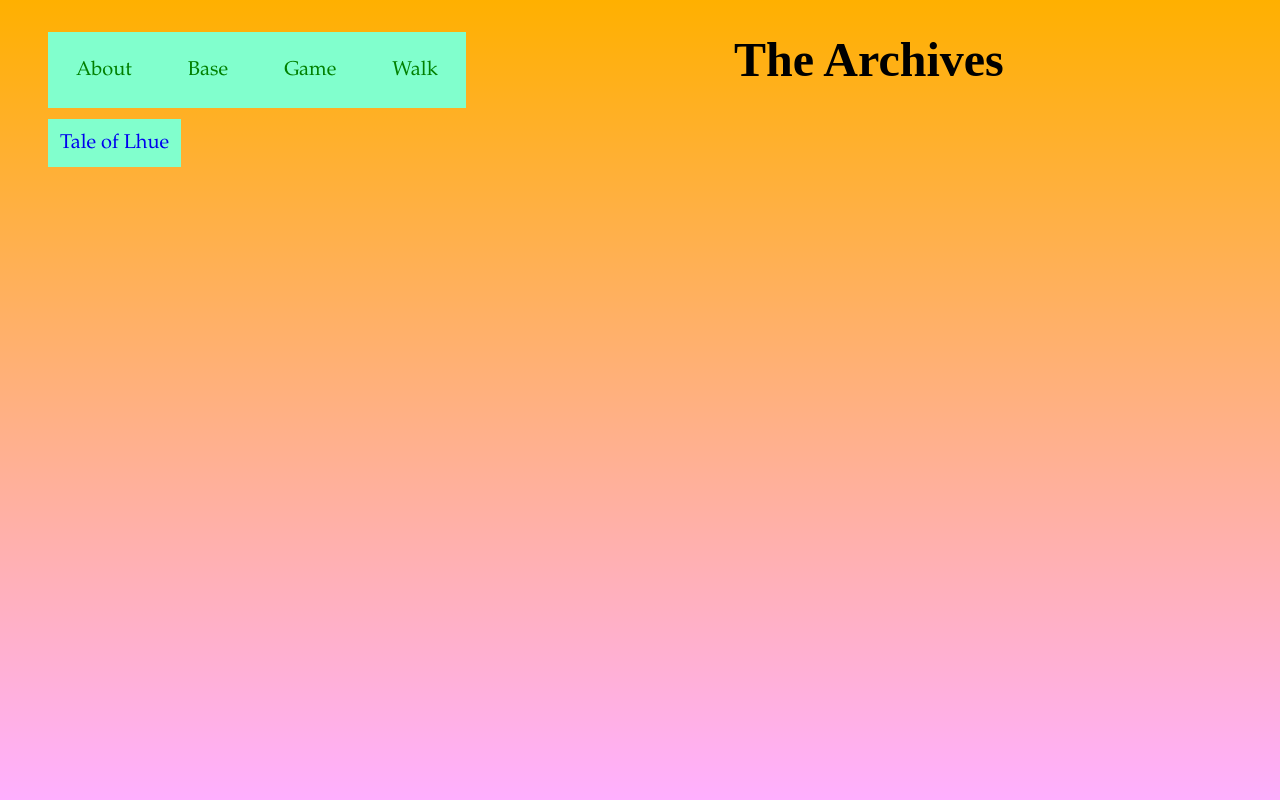
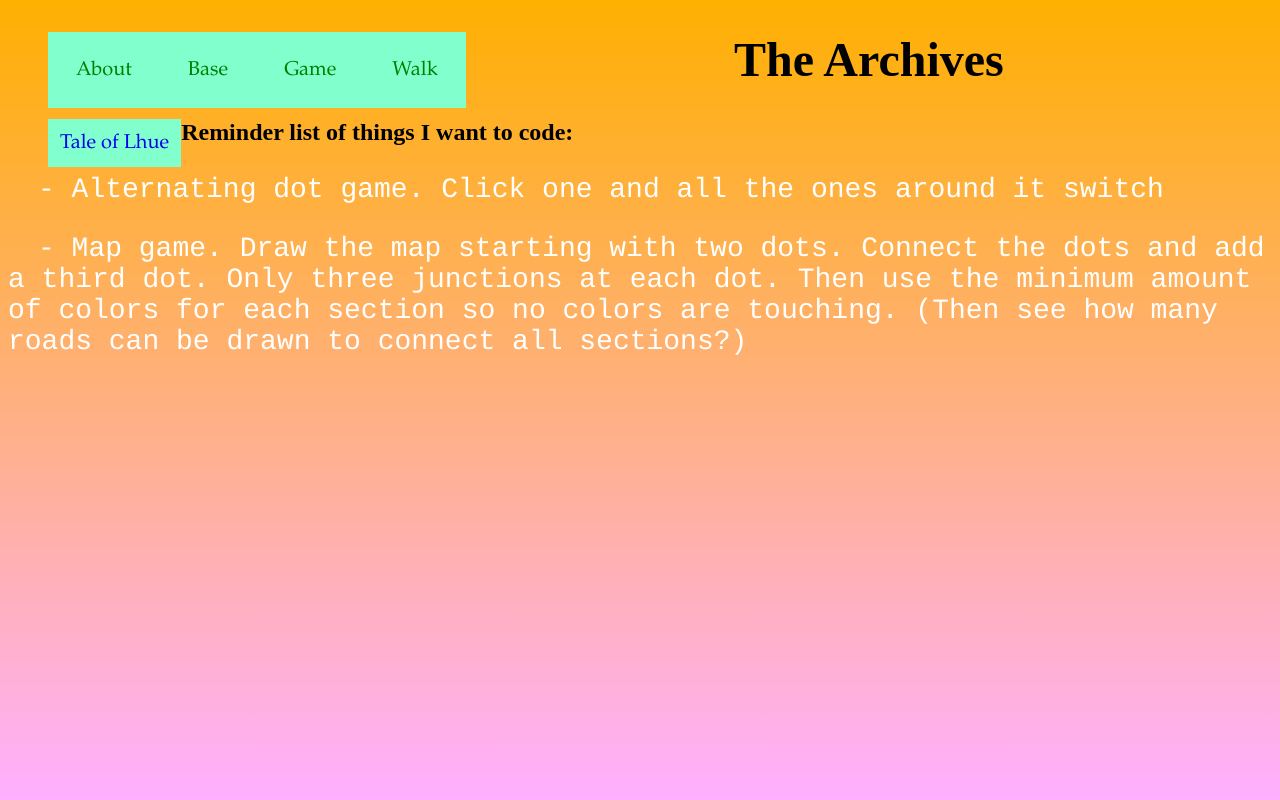
Before and after one commit to pcrowe22/Bibliotech, a plain HTML site: page archives.html in a window 1280 px wide. Drawn offline with Linux system fonts and the light colour scheme.

Commit message:
Added goal list

```diff
--- a/archives.html
+++ b/archives.html
@@ -19,5 +19,8 @@
 		<ul class-sm-3>
 			<li id="hudButton"><a href="fireOrigin.html">Tale of Lhue</a></li>
 		</ul>
+		<h2>Reminder list of things I want to code:</h2>
+		<p>- Alternating dot game. Click one and all the ones around it switch</p>
+		<p>- Map game. Draw the map starting with two dots. Connect the dots and add a third dot. Only three junctions at each dot. Then use the minimum amount of colors for each section so no colors are touching. (Then see how many roads can be drawn to connect all sections?)</p>
 	</body>
 </html>
```
